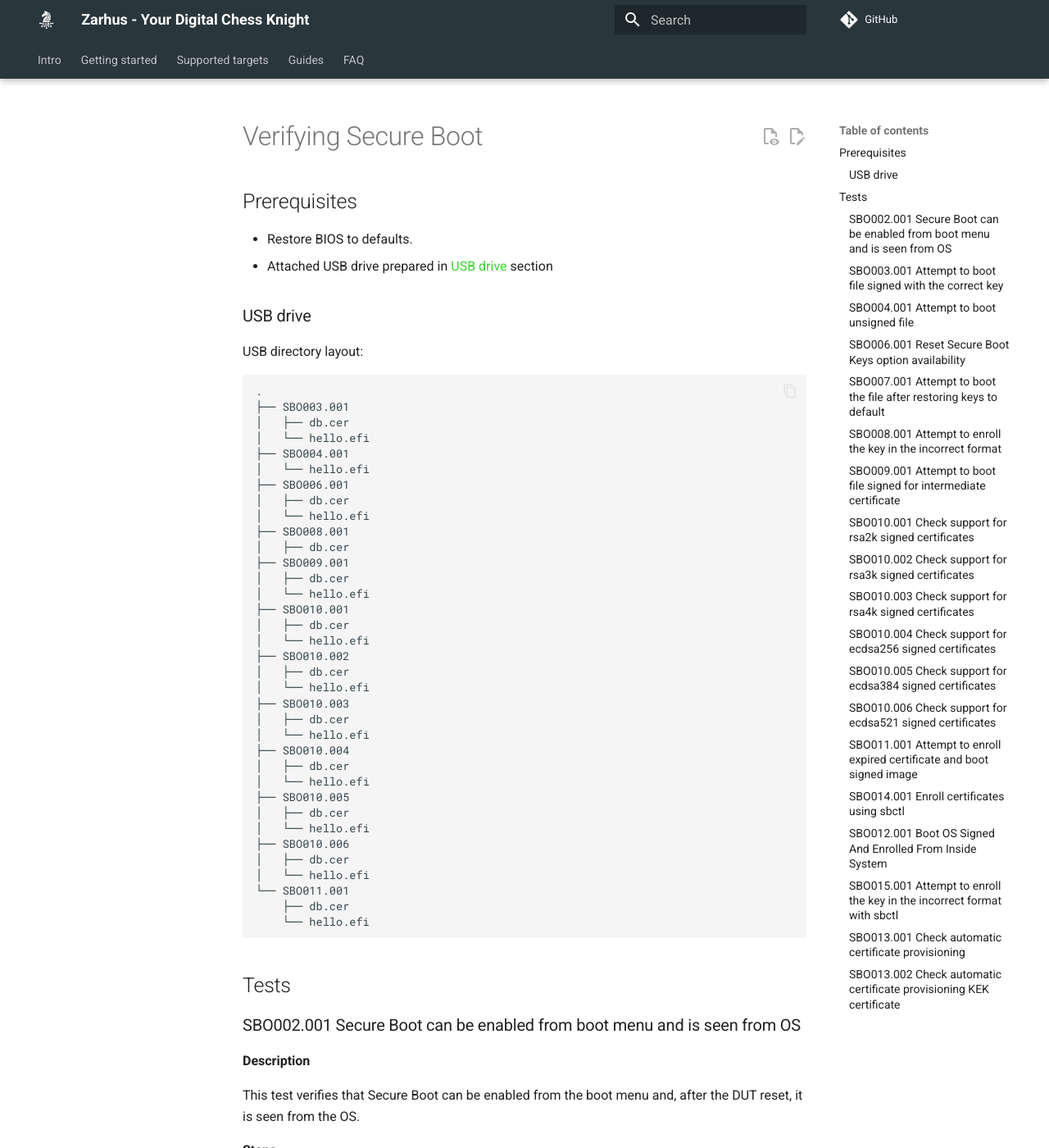
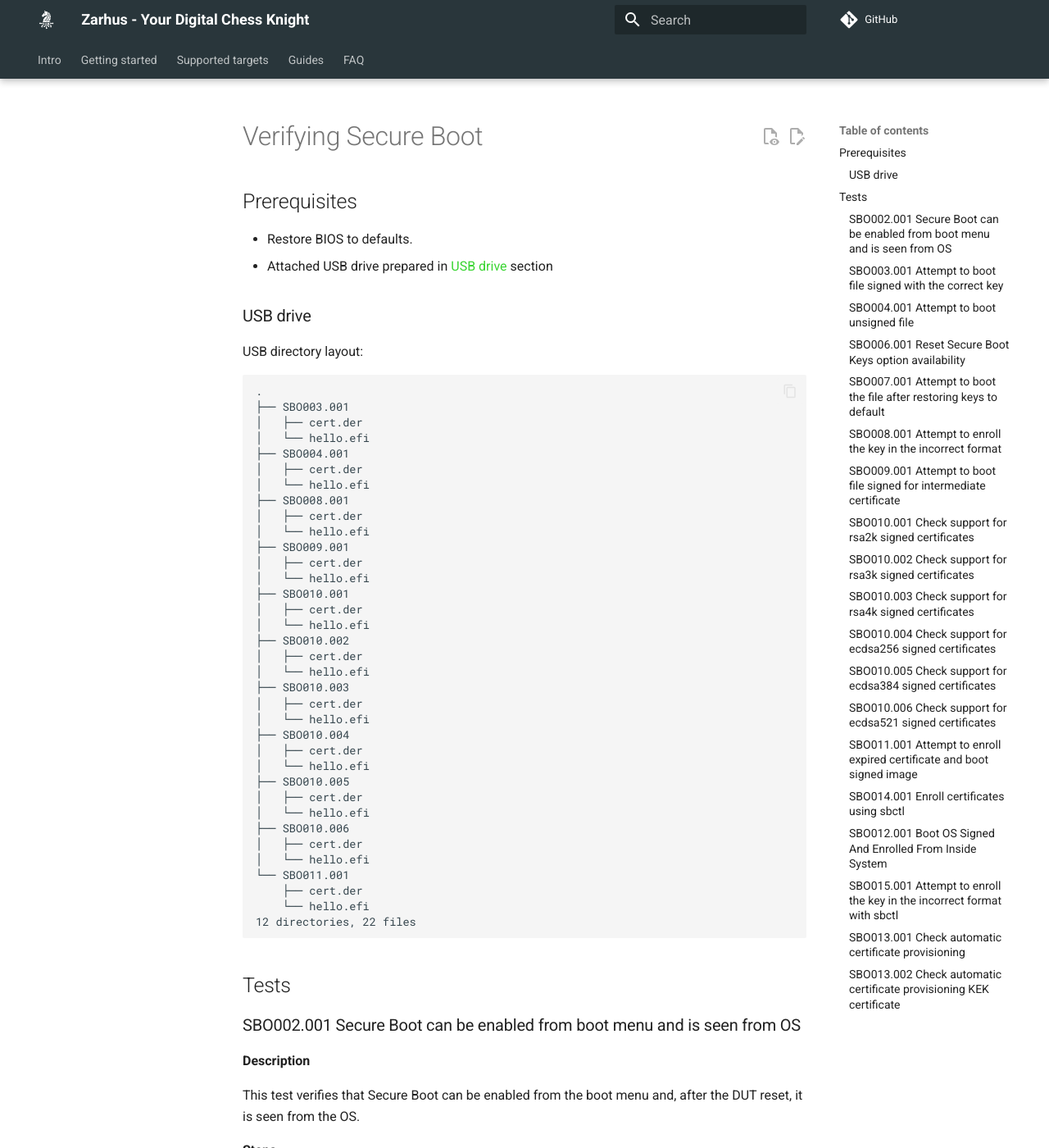
Before and after one commit to zarhus/docs, an MkDocs documentation site: the page built from docs/guides/secure-boot/secure-boot-verification.md, in a window 1280 px wide and 1400 px high. Shown: the whole window at 82% size. Built offline with MkDocs 1.6.1 and Material for MkDocs 9.7.7, drawn with Linux system fonts in a browser that asks for light colours; comment, search, counter and statistics services are not loaded; some of the changed text lies outside the part shown.

````diff
--- a/docs/guides/secure-boot/secure-boot-verification.md
+++ b/docs/guides/secure-boot/secure-boot-verification.md
@@ -17,39 +17,39 @@
 ```text
 .
 ├── SBO003.001
-│   ├── db.cer
+│   ├── cert.der
 │   └── hello.efi
 ├── SBO004.001
-│   └── hello.efi
-├── SBO006.001
-│   ├── db.cer
+│   ├── cert.der
 │   └── hello.efi
 ├── SBO008.001
-│   ├── db.cer
+│   ├── cert.der
+│   └── hello.efi
 ├── SBO009.001
-│   ├── db.cer
+│   ├── cert.der
 │   └── hello.efi
 ├── SBO010.001
-│   ├── db.cer
+│   ├── cert.der
 │   └── hello.efi
 ├── SBO010.002
-│   ├── db.cer
+│   ├── cert.der
 │   └── hello.efi
 ├── SBO010.003
-│   ├── db.cer
+│   ├── cert.der
 │   └── hello.efi
 ├── SBO010.004
-│   ├── db.cer
+│   ├── cert.der
 │   └── hello.efi
 ├── SBO010.005
-│   ├── db.cer
+│   ├── cert.der
 │   └── hello.efi
 ├── SBO010.006
-│   ├── db.cer
+│   ├── cert.der
 │   └── hello.efi
 └── SBO011.001
-    ├── db.cer
+    ├── cert.der
     └── hello.efi
+12 directories, 22 files
 ```
 
 ## Tests
@@ -107,7 +107,7 @@
 **Steps**
 
 1. [Enter BIOS setup menu](./secure-boot-bios.md#enter-bios-setup-menu)
-1. [Add SBO003.001/db.cer](./secure-boot-bios.md#add-secure-boot-certificate)
+1. [Add SBO003.001/cert.der](./secure-boot-bios.md#add-secure-boot-certificate)
 1. Save changes and reboot DUT
 1. [Boot SBO003.001/hello.efi file](./secure-boot-bios.md#boot-efi-file)
 
@@ -201,7 +201,7 @@
 
 **Steps**
 
-1. [Add SBO008.001/db.cer](./secure-boot-bios.md#add-secure-boot-certificate)
+1. [Add SBO008.001/cert.der](./secure-boot-bios.md#add-secure-boot-certificate)
 
 **Expected result**
 
@@ -222,7 +222,7 @@
 
 **Steps**
 
-1. [Add SBO009.001/db.cer](./secure-boot-bios.md#add-secure-boot-certificate)
+1. [Add SBO009.001/cert.der](./secure-boot-bios.md#add-secure-boot-certificate)
 1. Save changes and reboot DUT
 1. [Boot SBO009.001/hello.efi file](./secure-boot-bios.md#boot-efi-file)
 
@@ -236,6 +236,8 @@
 
 ### SBO010.001 Check support for rsa2k signed certificates
 
+<!-- we can probably skip this one as it's identical to SBO003.001 -->
+
 **Description**
 
 This test verifies that a Secure Boot supports RSA2048 signed certificate and
@@ -247,7 +249,7 @@
 
 **Steps**
 
-1. [Add SBO010.001/db.cer](./secure-boot-bios.md#add-secure-boot-certificate)
+1. [Add SBO010.001/cert.der](./secure-boot-bios.md#add-secure-boot-certificate)
 1. Save changes and reboot DUT
 1. [Boot SBO010.001/hello.efi file](./secure-boot-bios.md#boot-efi-file)
 
@@ -270,7 +272,7 @@
 
 **Steps**
 
-1. [Add SBO010.002/db.cer](./secure-boot-bios.md#add-secure-boot-certificate)
+1. [Add SBO010.002/cert.der](./secure-boot-bios.md#add-secure-boot-certificate)
 1. Save changes and reboot DUT
 1. [Boot SBO010.002/hello.efi file](./secure-boot-bios.md#boot-efi-file)
 
@@ -293,7 +295,7 @@
 
 **Steps**
 
-1. [Add SBO010.003/db.cer](./secure-boot-bios.md#add-secure-boot-certificate)
+1. [Add SBO010.003/cert.der](./secure-boot-bios.md#add-secure-boot-certificate)
 1. Save changes and reboot DUT
 1. [Boot SBO010.003/hello.efi file](./secure-boot-bios.md#boot-efi-file)
 
@@ -316,7 +318,7 @@
 
 **Steps**
 
-1. [Add SBO010.004/db.cer](./secure-boot-bios.md#add-secure-boot-certificate)
+1. [Add SBO010.004/cert.der](./secure-boot-bios.md#add-secure-boot-certificate)
 1. Save changes and reboot DUT
 1. [Boot SBO010.004/hello.efi file](./secure-boot-bios.md#boot-efi-file)
 
@@ -339,7 +341,7 @@
 
 **Steps**
 
-1. [Add SBO010.005/db.cer](./secure-boot-bios.md#add-secure-boot-certificate)
+1. [Add SBO010.005/cert.der](./secure-boot-bios.md#add-secure-boot-certificate)
 1. Save changes and reboot DUT
 1. [Boot SBO010.005/hello.efi file](./secure-boot-bios.md#boot-efi-file)
 
@@ -362,7 +364,7 @@
 
 **Steps**
 
-1. [Add SBO010.006/db.cer](./secure-boot-bios.md#add-secure-boot-certificate)
+1. [Add SBO010.006/cert.der](./secure-boot-bios.md#add-secure-boot-certificate)
 1. Save changes and reboot DUT
 1. [Boot SBO010.006/hello.efi file](./secure-boot-bios.md#boot-efi-file)
 
@@ -384,7 +386,7 @@
 
 **Steps**
 
-1. [Add SBO011.001/db.cer](./secure-boot-bios.md#add-secure-boot-certificate)
+1. [Add SBO011.001/cert.der](./secure-boot-bios.md#add-secure-boot-certificate)
 1. Save changes and reboot DUT
 1. [Boot SBO011.001/hello.efi file](./secure-boot-bios.md#boot-efi-file)
 
````
Also changed, not shown: 1 other file.
